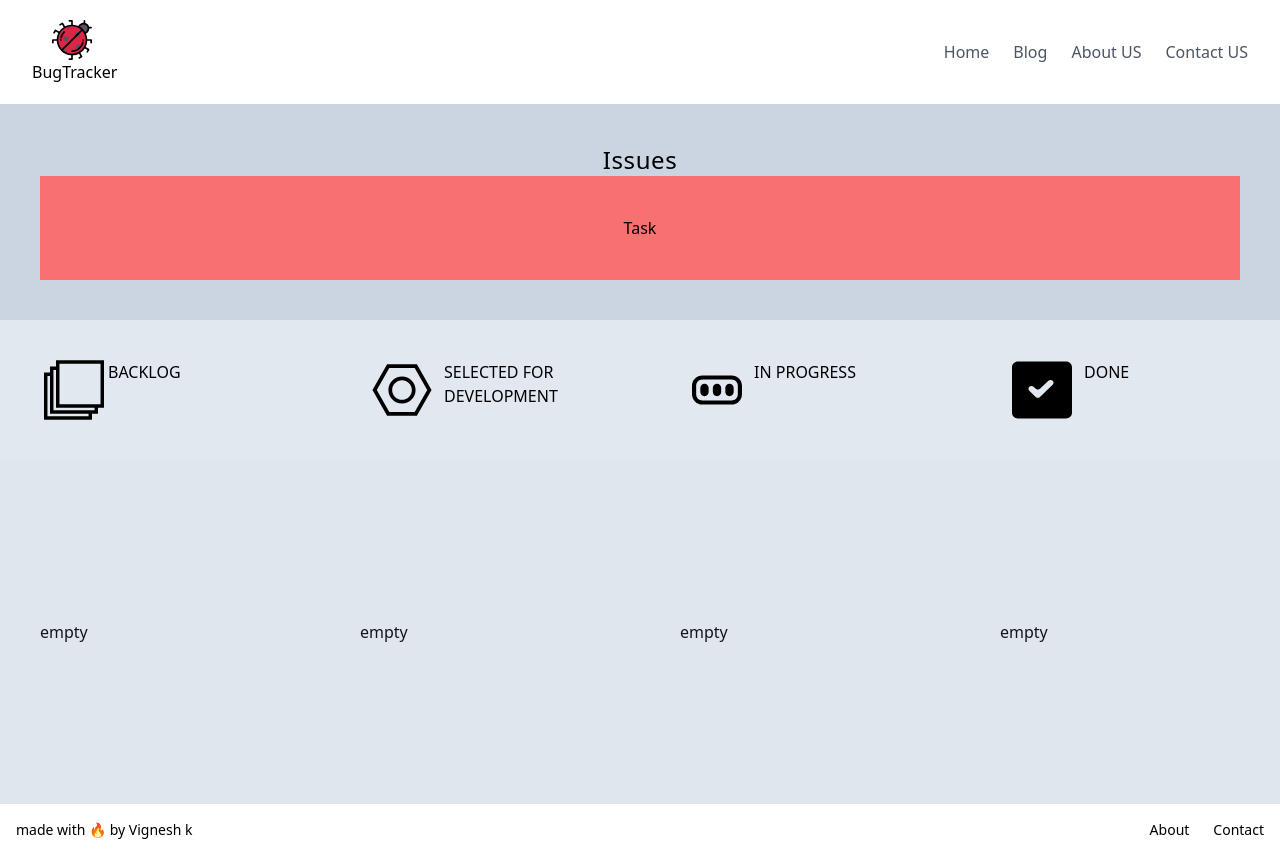
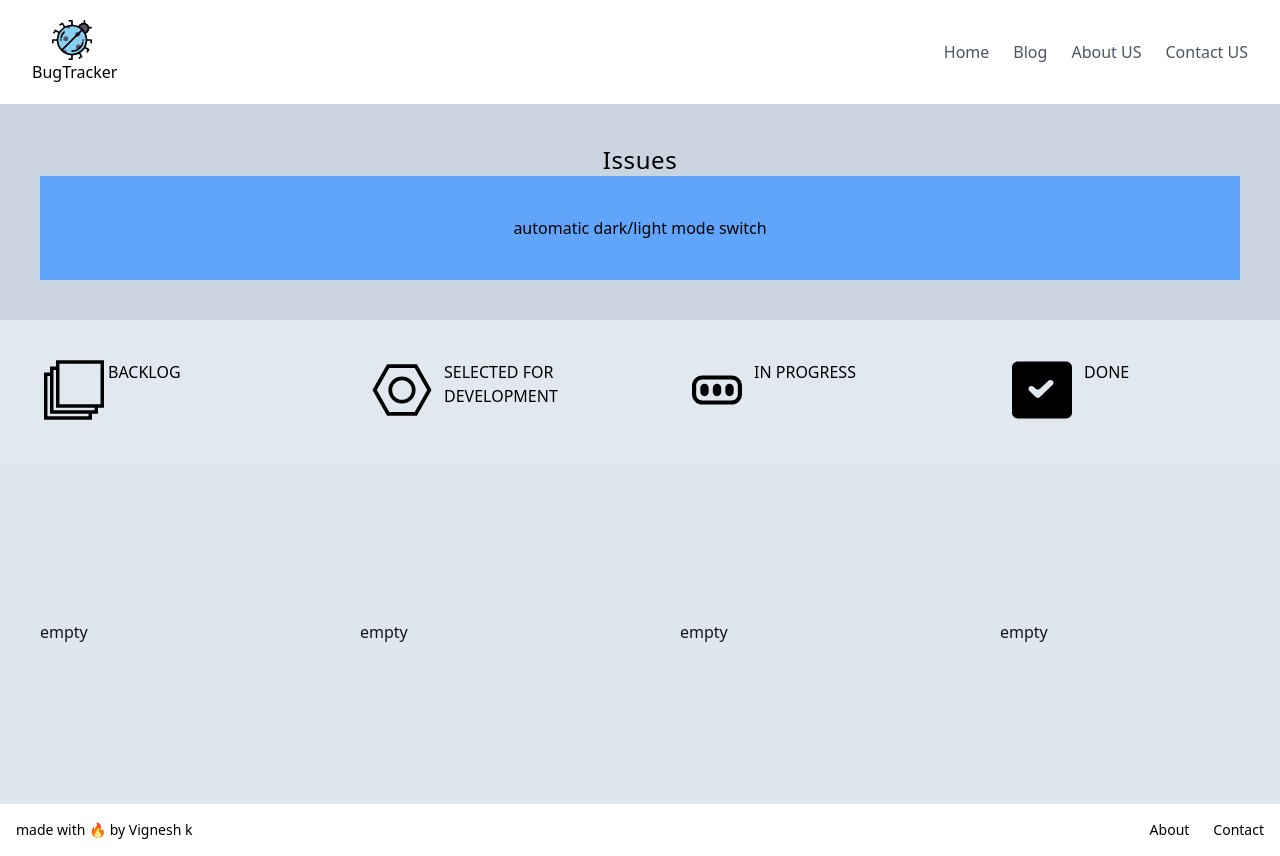
Before and after one commit to Vigneshk5/bugtracker, a React (Vite) app: page / in a window 1280 px wide. Built offline with nearby package versions, Linux system fonts and the light colour scheme.

Commit message:
change in log svg

```diff
--- a/src/components/DndFold.jsx
+++ b/src/components/DndFold.jsx
@@ -13,7 +13,7 @@ export default function DndFold() {
   const [parent, setParent] = useState(null);
   const draggable = (
     <Draggable className="px-10 py-10  " id="draggable">
-      Task
+      automatic dark/light mode switch
     </Draggable>
   );
   return (
--- a/src/components/Draggable.jsx
+++ b/src/components/Draggable.jsx
@@ -15,7 +15,7 @@ export function Draggable(props) {
 
   return (
     <button
-      className="container mx-auto px-10 py-10 bg-red-400 cursor-move "
+      className="container mx-auto px-10 py-10 bg-blue-400 cursor-move "
       ref={setNodeRef}
       style={style}
       {...listeners}
```
Also changed, not shown: public/bugTrackerLogo.svg, src/assets/bugTrackerLogo.svg.
